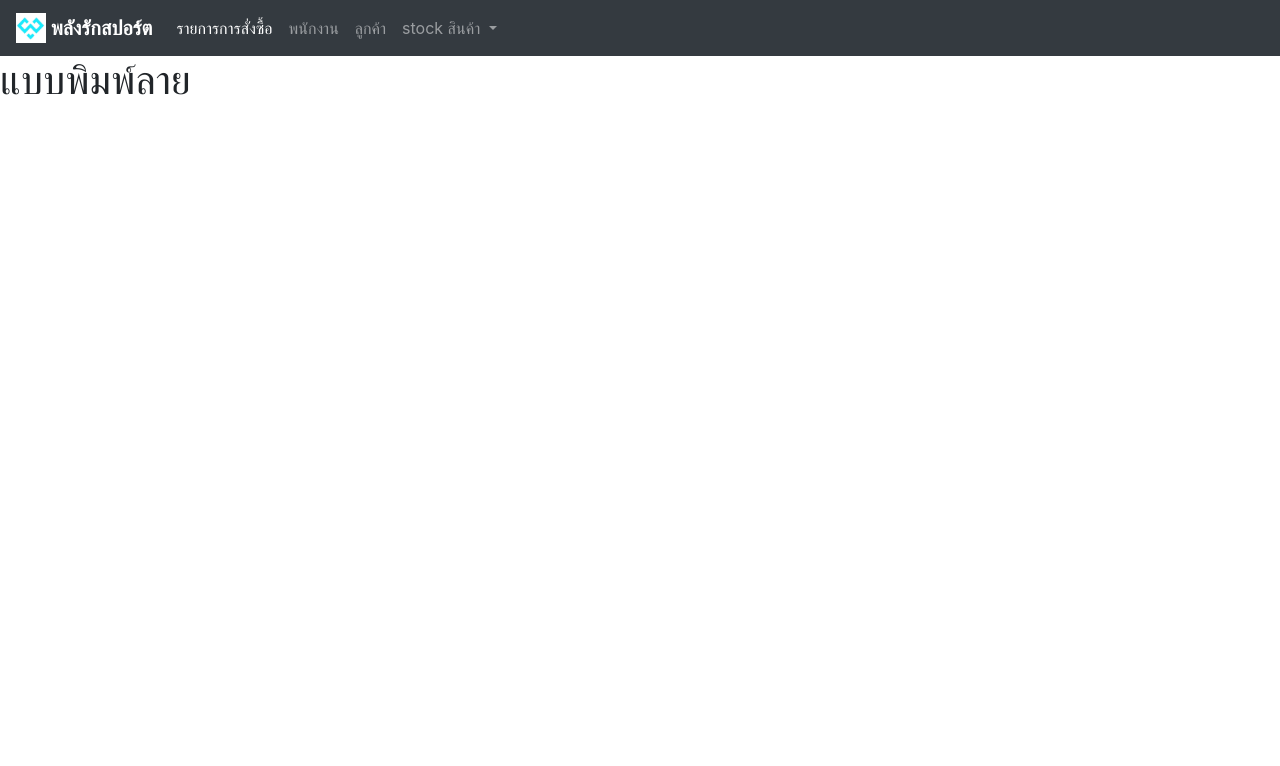
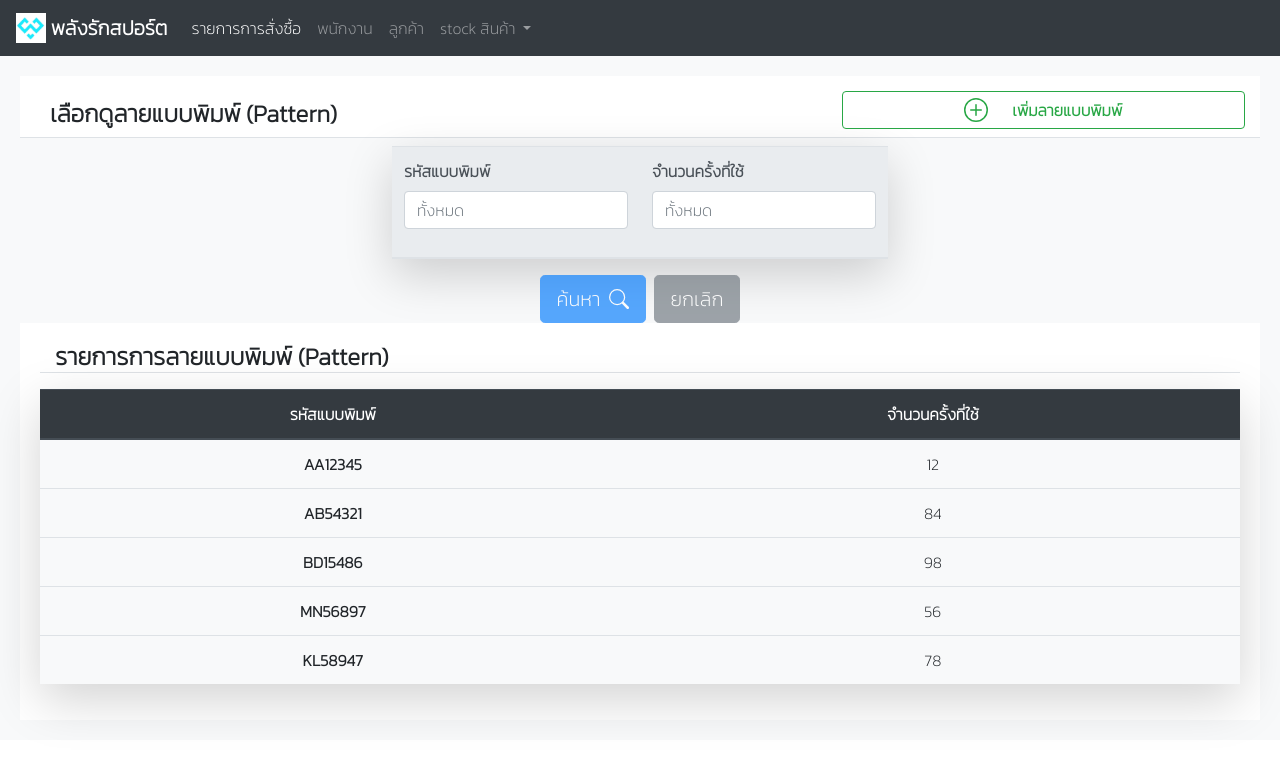
Before and after one commit to chakriyaP/database_project, a plain HTML site: page printPatternPage.html in a window 1280 px wide. Drawn offline with nearby package versions, Linux system fonts and the light colour scheme.

Commit message:
add pattern page

```diff
--- a/printPatternPage.html
+++ b/printPatternPage.html
@@ -1,66 +1,30 @@
 <!DOCTYPE html>
 <html lang="en">
+
 <head>
     <meta charset="UTF-8" />
     <meta name="viewport" content="width=device-width, initial-scale=1.0" />
     <title>แบบพิมพ์ลาย</title>
-    <link
-      rel="stylesheet"
-      href="https://stackpath.bootstrapcdn.com/bootstrap/4.5.2/css/bootstrap.min.css"
-      integrity="sha384-JcKb8q3iqJ61gNV9KGb8thSsNjpSL0n8PARn9HuZOnIxN0hoP+VmmDGMN5t9UJ0Z"
-      crossorigin="anonymous"
-    />
-    <script
-      src="https://code.jquery.com/jquery-3.5.1.slim.min.js"
-      integrity="sha384-DfXdz2htPH0lsSSs5nCTpuj/zy4C+OGpamoFVy38MVBnE+IbbVYUew+OrCXaRkfj"
-      crossorigin="anonymous"
-    ></script>
-    <script
-      src="https://cdn.jsdelivr.net/npm/popper.js@1.16.1/dist/umd/popper.min.js"
-      integrity="sha384-9/reFTGAW83EW2RDu2S0VKaIzap3H66lZH81PoYlFhbGU+6BZp6G7niu735Sk7lN"
-      crossorigin="anonymous"
-    ></script>
-    <script
-      src="https://stackpath.bootstrapcdn.com/bootstrap/4.5.2/js/bootstrap.min.js"
-      integrity="sha384-B4gt1jrGC7Jh4AgTPSdUtOBvfO8shuf57BaghqFfPlYxofvL8/KUEfYiJOMMV+rV"
-      crossorigin="anonymous"
-    ></script>
-    <link
-      href="https://fonts.googleapis.com/css2?family=Kanit:wght@200&display=swap"
-      rel="stylesheet"
-    />
+    <link rel="stylesheet" href="https://stackpath.bootstrapcdn.com/bootstrap/4.5.2/css/bootstrap.min.css" integrity="sha384-JcKb8q3iqJ61gNV9KGb8thSsNjpSL0n8PARn9HuZOnIxN0hoP+VmmDGMN5t9UJ0Z" crossorigin="anonymous" />
+    <script src="https://code.jquery.com/jquery-3.5.1.slim.min.js" integrity="sha384-DfXdz2htPH0lsSSs5nCTpuj/zy4C+OGpamoFVy38MVBnE+IbbVYUew+OrCXaRkfj" crossorigin="anonymous"></script>
+    <script src="https://cdn.jsdelivr.net/npm/popper.js@1.16.1/dist/umd/popper.min.js" integrity="sha384-9/reFTGAW83EW2RDu2S0VKaIzap3H66lZH81PoYlFhbGU+6BZp6G7niu735Sk7lN" crossorigin="anonymous"></script>
+    <script src="https://stackpath.bootstrapcdn.com/bootstrap/4.5.2/js/bootstrap.min.js" integrity="sha384-B4gt1jrGC7Jh4AgTPSdUtOBvfO8shuf57BaghqFfPlYxofvL8/KUEfYiJOMMV+rV" crossorigin="anonymous"></script>
+    <link href="https://fonts.googleapis.com/css2?family=Kanit:wght@200&display=swap" rel="stylesheet" />
 </head>
-  <body>
+
+<body style="font-family: 'Kanit', sans-serif">
     <nav class="navbar navbar-expand-lg navbar-dark bg-dark">
-      <button
-        class="navbar-toggler"
-        type="button"
-        data-toggle="collapse"
-        data-target="#navbarTogglerDemo01"
-        aria-controls="navbarTogglerDemo01"
-        aria-expanded="false"
-        aria-label="Toggle navigation"
-      >
+        <button class="navbar-toggler" type="button" data-toggle="collapse" data-target="#navbarTogglerDemo01" aria-controls="navbarTogglerDemo01" aria-expanded="false" aria-label="Toggle navigation">
       <span class="navbar-toggler-icon"></span>
     </button>
         <div class="collapse navbar-collapse" id="navbarTogglerDemo01">
             <a class="navbar-brand font-weight-bold" href="./index.html">
-          <img
-            src="./assets/image/logo.jpg"
-            width="30"
-            height="30"
-            class="d-inline-block align-top"
-            alt=""
-            loading="lazy"
-          />
-          พลังรักสปอร์ต
+                <img src="./assets/image/logo.jpg" width="30" height="30" class="d-inline-block align-top" alt="" loading="lazy" /> พลังรักสปอร์ต
             </a>
 
             <ul class="navbar-nav mr-auto mt-2 mt-lg-0">
                 <li class="nav-item active">
-            <a class="nav-link" href="./orderPage.html"
-              >รายการการสั่งซื้อ <span class="sr-only">(current)</span></a
-            >
+                    <a class="nav-link" href="./orderPage.html">รายการการสั่งซื้อ <span class="sr-only">(current)</span></a>
                 </li>
 
                 <li class="nav-item">
@@ -71,25 +35,101 @@
                 </li>
 
                 <li class="nav-item dropdown">
-            <a
-              class="nav-link dropdown-toggle"
-              id="navbarDropdownMenuLink"
-              data-toggle="dropdown"
-              aria-haspopup="true"
-              aria-expanded="false"
-            >
+                    <a class="nav-link dropdown-toggle" id="navbarDropdownMenuLink" data-toggle="dropdown" aria-haspopup="true" aria-expanded="false">
             stock สินค้า
           </a>
                     <div class="dropdown-menu" aria-labelledby="navbarDropdownMenuLink">
                         <a class="dropdown-item" href="./stock.html">สินค้า</a>
-              <a class="dropdown-item" href="./printPatternPage.html"
-                >แบบพิมพ์</a
-              >
+                        <a class="dropdown-item" href="./printPatternPage.html">แบบพิมพ์</a>
                     </div>
                 </li>
             </ul>
         </div>
     </nav>
-    <h1>แบบพิมพ์ลาย</h1>
+    <div class="bg-light card-body container-fluid d-flex flex-column justify-content-center align-items-center">
+        <div class="container-fluid bg-white d-flex flex-row justify-content-center align-items-center border-bottom row">
+            <h4 class="container-fluid mt-4 col-8 font-weight-bold">เลือกดูลายแบบพิมพ์ (Pattern)</h4>
+
+            <button type="button" class="btn btn-outline-success col-4 mt-2  d-flex flex-row justify-content-center align-items-center font-weight-bold">
+
+        <svg width="1.5em" height="1.5em" viewBox="0 0 16 16" class="bi bi-plus-circle mr-4" fill="currentColor"
+          xmlns="http://www.w3.org/2000/svg">
+          <path fill-rule="evenodd" d="M8 15A7 7 0 1 0 8 1a7 7 0 0 0 0 14zm0 1A8 8 0 1 0 8 0a8 8 0 0 0 0 16z" />
+          <path fill-rule="evenodd"
+            d="M8 4a.5.5 0 0 1 .5.5v3h3a.5.5 0 0 1 0 1h-3v3a.5.5 0 0 1-1 0v-3h-3a.5.5 0 0 1 0-1h3v-3A.5.5 0 0 1 8 4z" />
+        </svg>
+        เพิ่มลายแบบพิมพ์
+      </button>
+        </div>
+        <form>
+            <table class="table text-center shadow-lg mt-2">
+                <thead class="thead-light">
+                    <tr>
+                        <th>
+                            <div class="form-group text-left">
+                                <label for="id-customer">รหัสแบบพิมพ์</label>
+                                <input class="form-control" id="id-customer" placeholder="ทั้งหมด">
+                            </div>
+                        </th>
+                        <th>
+                            <div class="form-group text-left">
+                                <label for="id-order">จำนวนครั้งที่ใช้</label>
+                                <input type="number" class="form-control" id="id-order" placeholder="ทั้งหมด">
+                            </div>
+                        </th>
+                    </tr>
+                </thead>
+            </table>
+            <div class="container-fluid d-flex flex-row justify-content-center align-items-center ">
+                <button type="submit" class="btn btn-lg btn-primary mr-2 d-flex flex-row justify-content-center align-items-center" disabled> ค้นหา
+          <svg width="1em" height="1em" viewBox="0 0 16 16" class="bi bi-search ml-2" fill="currentColor"
+            xmlns="http://www.w3.org/2000/svg">
+            <path fill-rule="evenodd"
+              d="M10.442 10.442a1 1 0 0 1 1.415 0l3.85 3.85a1 1 0 0 1-1.414 1.415l-3.85-3.85a1 1 0 0 1 0-1.415z" />
+            <path fill-rule="evenodd"
+              d="M6.5 12a5.5 5.5 0 1 0 0-11 5.5 5.5 0 0 0 0 11zM13 6.5a6.5 6.5 0 1 1-13 0 6.5 6.5 0 0 1 13 0z" />
+          </svg>
+        </button>
+                <button type="reset" class="btn btn-secondary btn-lg" disabled>ยกเลิก</button>
+            </div>
+        </form>
+        <div class="card-body container-fluid bg-white d-flex flex-column justify-content-center align-items-center">
+            <h4 class="container-fluid font-weight-bold border-bottom ">รายการการลายแบบพิมพ์ (Pattern)</h4>
+            <table class="table  bg-light text-center shadow-lg mt-2">
+                <thead class="thead-dark">
+                    <tr>
+                        <th scope="col">รหัสแบบพิมพ์</th>
+                        <th scope="col">จำนวนครั้งที่ใช้</th>
+                    </tr>
+                </thead>
+                <tbody>
+                    <tr>
+                        <th scope="row">AA12345</th>
+                        <td>12</td>
+                    </tr>
+                    <tr>
+                        <th scope="row">AB54321</th>
+                        <td>84</td>
+
+                    </tr>
+                    <tr>
+                        <th scope="row">BD15486</th>
+                        <td>98</td>
+
+                    </tr>
+                    <tr>
+                        <th scope="row">MN56897</th>
+                        <td>56</td>
+
+                    </tr>
+                    <tr>
+                        <th scope="row">KL58947</th>
+                        <td>78 </td>
+
+                    </tr>
+                </tbody>
+            </table>
+        </div>
 </body>
+
 </html>
```
Also changed, not shown: customersPage.html (+13 -54 lines), orderPage.html (+1 -4 lines). Lines whose indentation alone changed are shown as unchanged.
